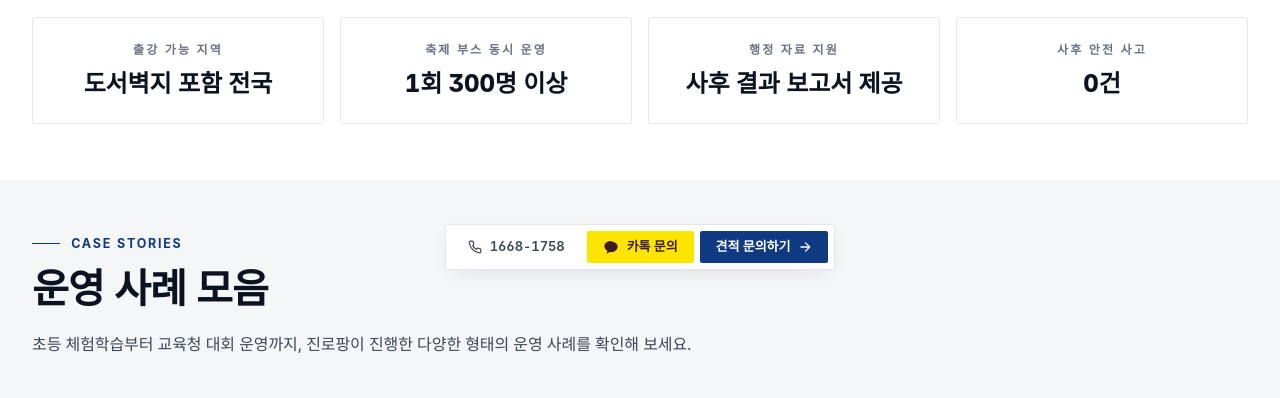
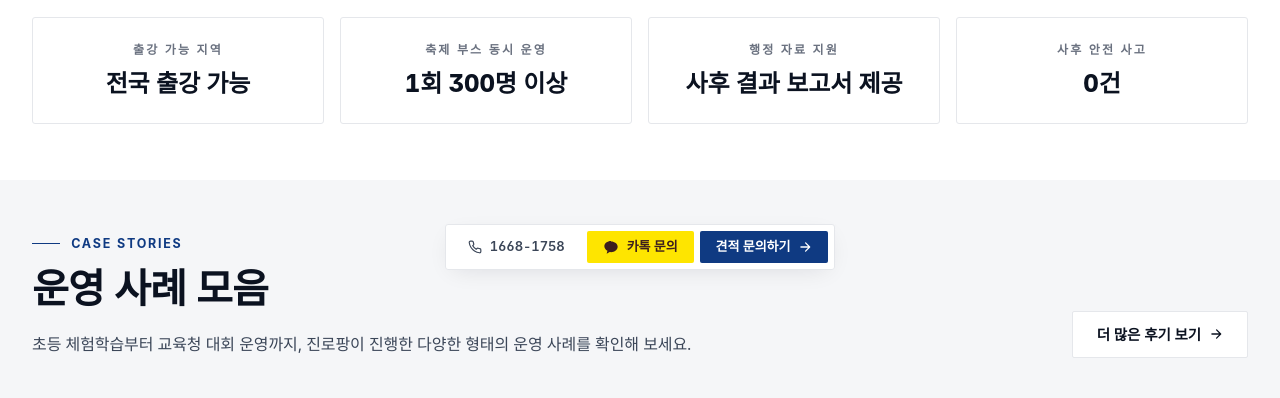
Before and after one commit to gustn0117/jinropang, a Next.js app: page /reviews in a window 1280 px wide. Shown: the part 506-904 px from the top of the page. Built offline with nearby package versions, Linux system fonts and the light colour scheme; a web font is replaced by a local one.

Commit message:
진행후기: '도서벽지 포함 전국' → '전국 출강 가능' 교체, 운영 사례 모음 헤더에 '더 많은 후기 보기' 블로그 버튼 추가

```diff
--- a/app/reviews/page.tsx
+++ b/app/reviews/page.tsx
@@ -1,6 +1,7 @@
 import type { Metadata } from "next";
 import PageHero from "@/components/PageHero";
 import CTASection from "@/components/CTASection";
+import { SITE } from "@/lib/site";
 
 export const metadata: Metadata = {
   title: "진행후기 — 학교·기관에서 전해주신 운영 후기",
@@ -10,7 +11,7 @@ export const metadata: Metadata = {
 };
 
 const HIGHLIGHTS = [
-  { value: "도서벽지 포함 전국", label: "출강 가능 지역" },
+  { value: "전국 출강 가능", label: "출강 가능 지역" },
   { value: "1회 300명 이상", label: "축제 부스 동시 운영" },
   { value: "사후 결과 보고서 제공", label: "행정 자료 지원" },
   { value: "0건", label: "사후 안전 사고" },
@@ -91,6 +92,7 @@ export default function ReviewsPage() {
 
       <section className="bg-soft-grad">
         <div className="container-pad py-10 lg:py-14">
+          <div className="flex flex-col gap-6 sm:flex-row sm:items-end sm:justify-between">
             <div className="max-w-3xl">
               <p className="section-eyebrow">CASE STORIES</p>
               <h2 className="section-title mt-3">운영 사례 모음</h2>
@@ -98,6 +100,30 @@ export default function ReviewsPage() {
                 초등 체험학습부터 교육청 대회 운영까지, 진로팡이 진행한 다양한
                 형태의 운영 사례를 확인해 보세요.
               </p>
+            </div>
+            <a
+              href={SITE.social.blog}
+              target="_blank"
+              rel="noreferrer"
+              className="btn-secondary shrink-0"
+            >
+              더 많은 후기 보기
+              <svg
+                width="14"
+                height="14"
+                viewBox="0 0 24 24"
+                fill="none"
+                aria-hidden
+              >
+                <path
+                  d="M5 12h14M13 5l7 7-7 7"
+                  stroke="currentColor"
+                  strokeWidth="2.2"
+                  strokeLinecap="round"
+                  strokeLinejoin="round"
+                />
+              </svg>
+            </a>
           </div>
           <div className="mt-10 grid gap-5 md:grid-cols-2 lg:grid-cols-3">
             {REVIEWS.map((r) => (
```
Lines whose indentation alone changed are shown as unchanged.
